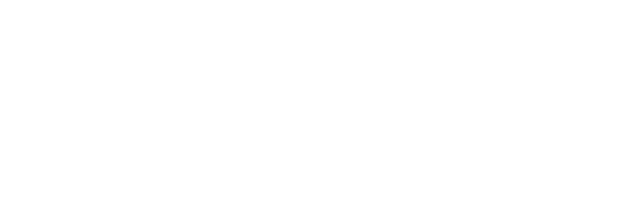
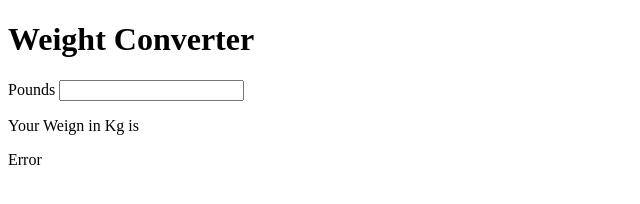
Before and after one commit to walid885/Weight-Converter, a plain HTML site: page index.html in a window 1280 px wide. Shown: the whole page, without its empty margins (0-640 px from the left). Drawn offline with Linux system fonts and the light colour scheme.

Commit message:
finishing the html part of the project

```diff
--- a/index.html
+++ b/index.html
@@ -7,6 +7,17 @@
     <title>Weight Converter</title>
 </head>
 <body>
+    <div class="cont">
+        <h1 class="heading">Weight Converter</h1>
+        <div class="inpuCOnt">
+            <label for="pounds">Pounds</label>
+            <input type="number"  id="input" class="input" step=".1">
+            <p>Your Weign in Kg is <span id="result">
 
+            </span></p>
+            <p class="error" id="error">Error</p>
+        </div>
+
+    </div>
 </body>
 </html>
```
